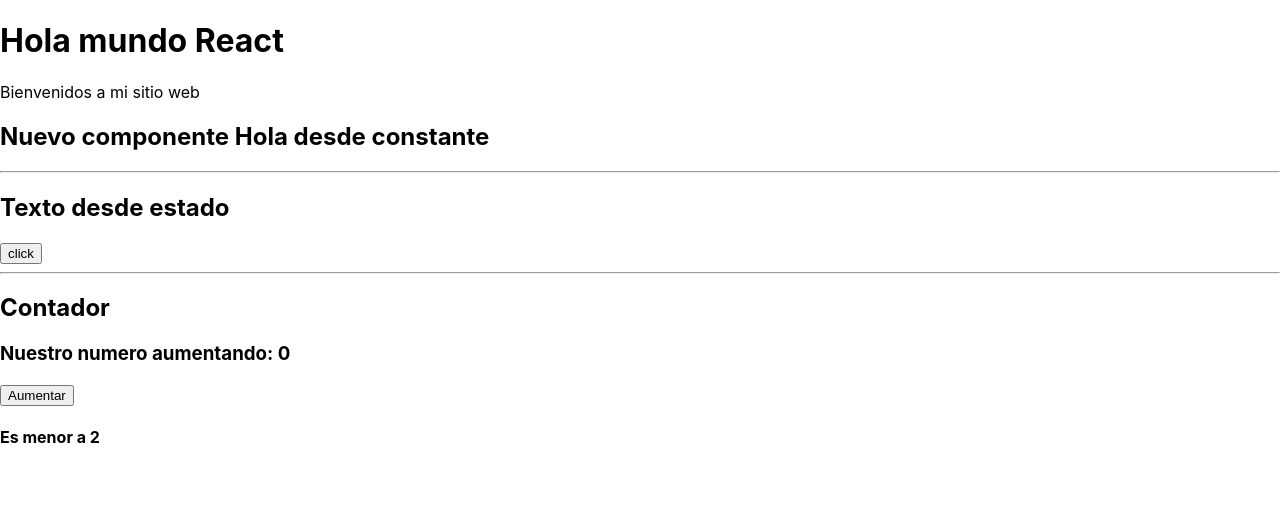
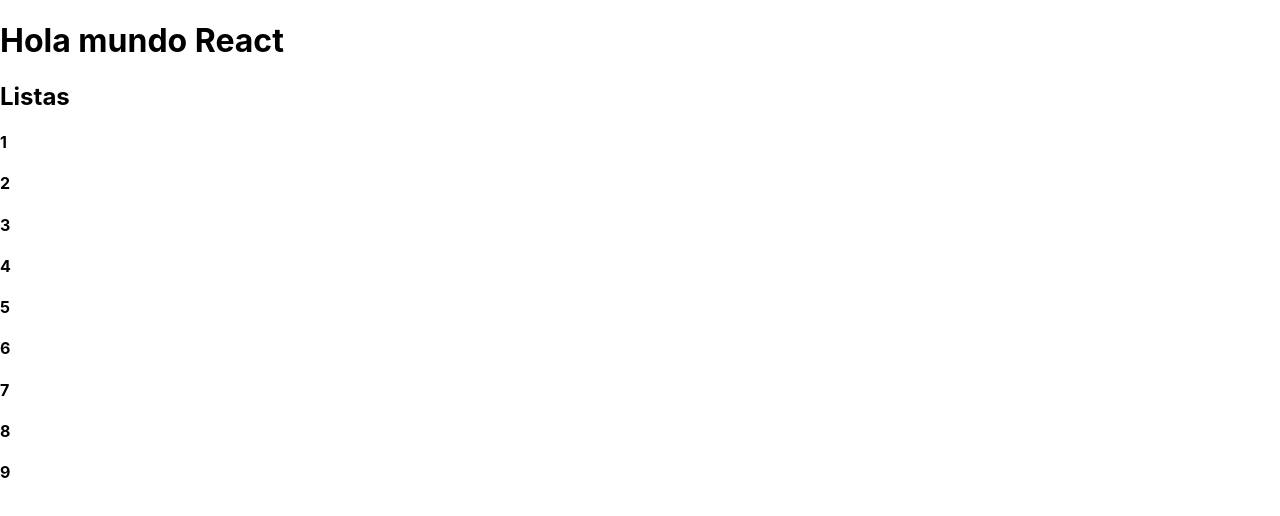
Before and after one commit to nicoelias997/reactJS-proyecto1, a React (Create React App) app: page / in a window 1280 px wide. Shown: the top 516 px of the page. Built offline with nearby package versions, Linux system fonts and the light colour scheme.

Commit message:
Cuando usamos map, debe tener un index, que lo llamamos como un id

```diff
--- a/src/App.js
+++ b/src/App.js
@@ -1,6 +1,7 @@
 import React from "react";
 import Contador from "./components/Contador";
 import Eventos from "./components/Eventos";
+import Listas from "./components/Listas";
 import Parrafo from "./components/Parrafo"
 import Variables from "./components/Variables";
 
@@ -10,10 +11,11 @@
   return (
     <div>
      <h1>Hola mundo React</h1>
-     <Parrafo></Parrafo>
+     {/* <Parrafo></Parrafo>
      <Variables></Variables>
      <Eventos></Eventos>
-     <Contador></Contador>
+     <Contador></Contador> */}
+     <Listas></Listas>
     </div>
   );
 }
--- /dev/null
+++ b/src/components/Listas.jsx
@@ -0,0 +1,22 @@
+import React, {useState} from 'react'
+
+const Listas = () => {
+
+    const estadoInicial = [1,2,3,4,5,6,7,8,9]
+
+    const [lista, setLista] = useState(estadoInicial)
+
+
+  return (
+    <div>
+       <h2>Listas</h2>
+        {
+            lista.map( (item, index) => (
+                <h4 key={index}>{item}</h4>
+            ))
+        }
+    </div>
+  )
+}
+
+export default Listas
```
